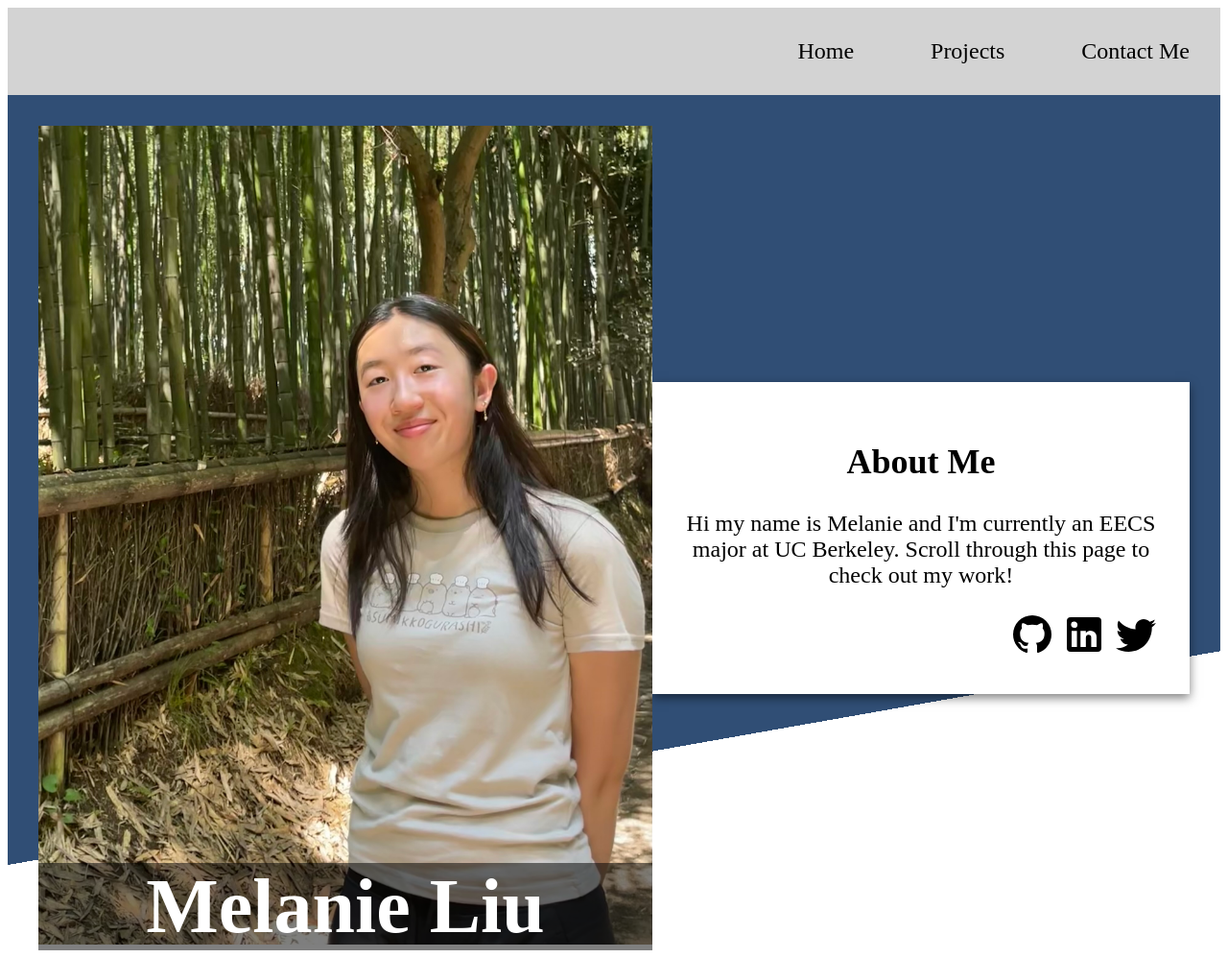
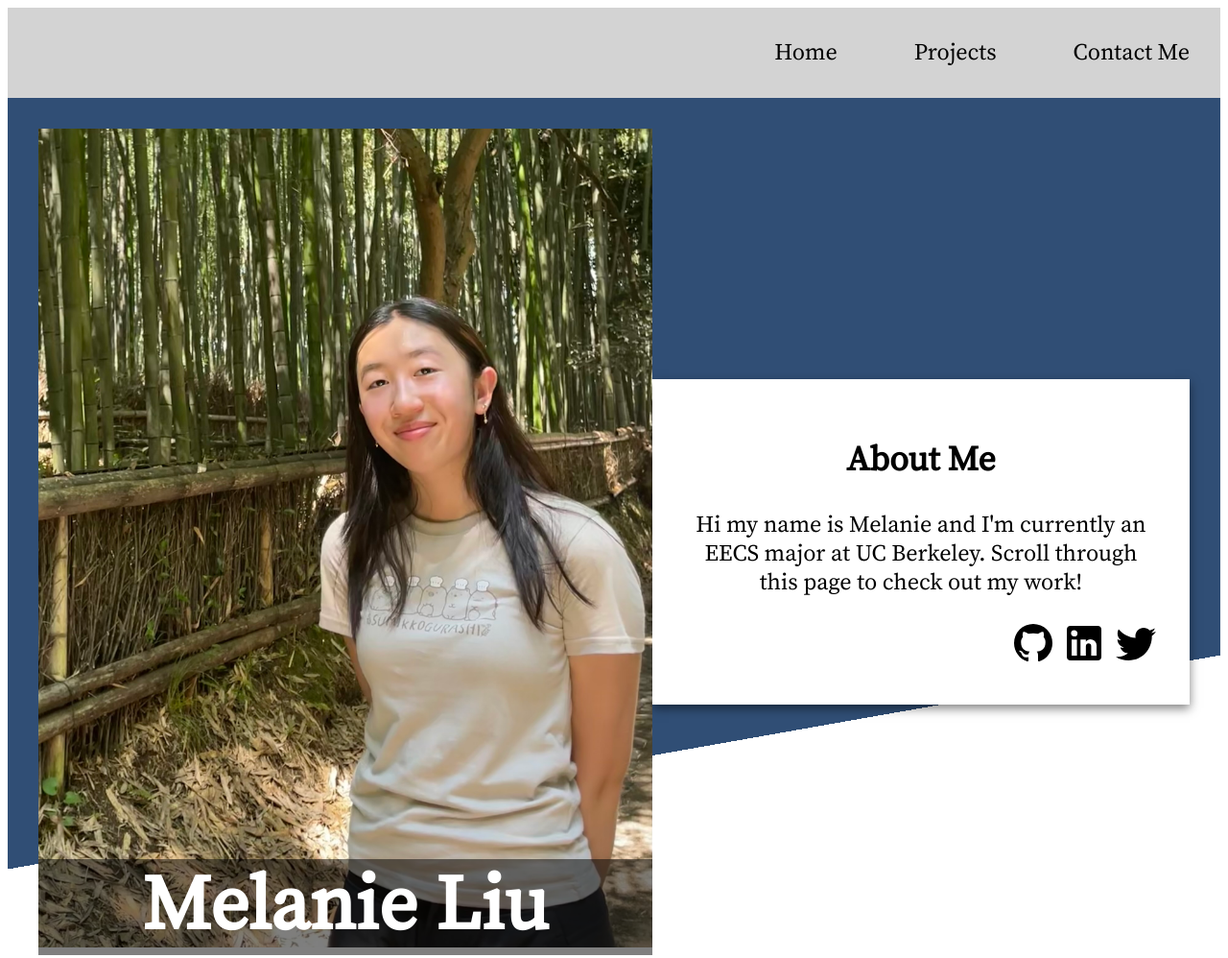
Before and after one commit to melanieliu429/homepage, a website built with webpack: page src/index.html in a window 1280 px wide. Shown: the top 998 px of the page at 96% size. Built offline with nearby package versions, Linux system fonts and the light colour scheme.

Commit message:
added font

```diff
--- a/src/index.html
+++ b/src/index.html
@@ -6,14 +6,14 @@
     <title>Homepage</title>
 </head>
 <body>
-    <div class="dropdown-container">
+    <nav class="dropdown-container">
         <img class="menu" src="" alt="menu icon">
         <ul class="dropdown-menu">
             <li><a href="#home">Home</a></li>
             <li><a href="#projects">Projects</a></li>
             <li><a href="#contact">Contact Me</a></li>
         </ul>
-    </div>
+    </nav>
     <header id="home">
         <div class="image-container">
             <img class="headerMe" src="" alt="my picture">
--- a/src/style.css
+++ b/src/style.css
@@ -1,5 +1,11 @@
+@font-face {
+    font-family: 'SourceSerif';
+    src: url('./SourceSerif.ttf') format('truetype');
+  }
+
 html {
     scroll-behavior: smooth;
+    font-family: "SourceSerif", sans-serif;
 }
 
 .dropdown-container {
```
Also changed, not shown: dist/1f0ad107985c772d3bc3.ttf (added), dist/a1d6e23909d44e9e89da.ttf (added), dist/main.js, src/SourceSerif.ttf (added).
